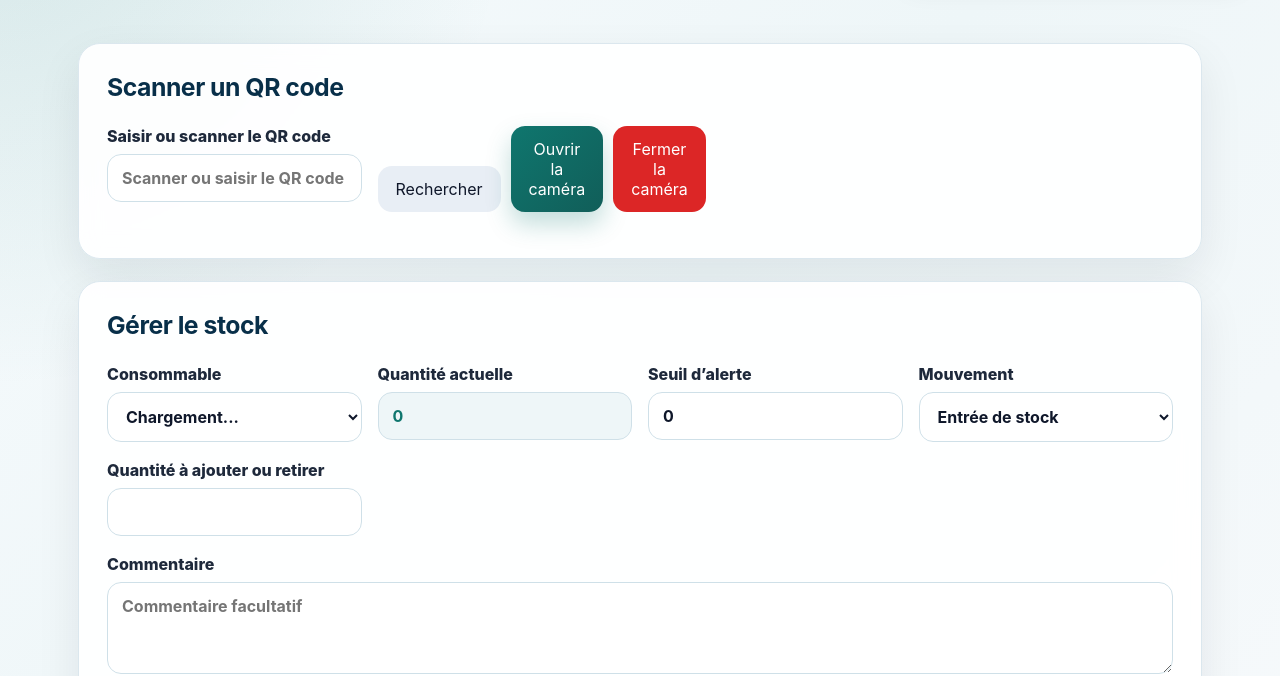
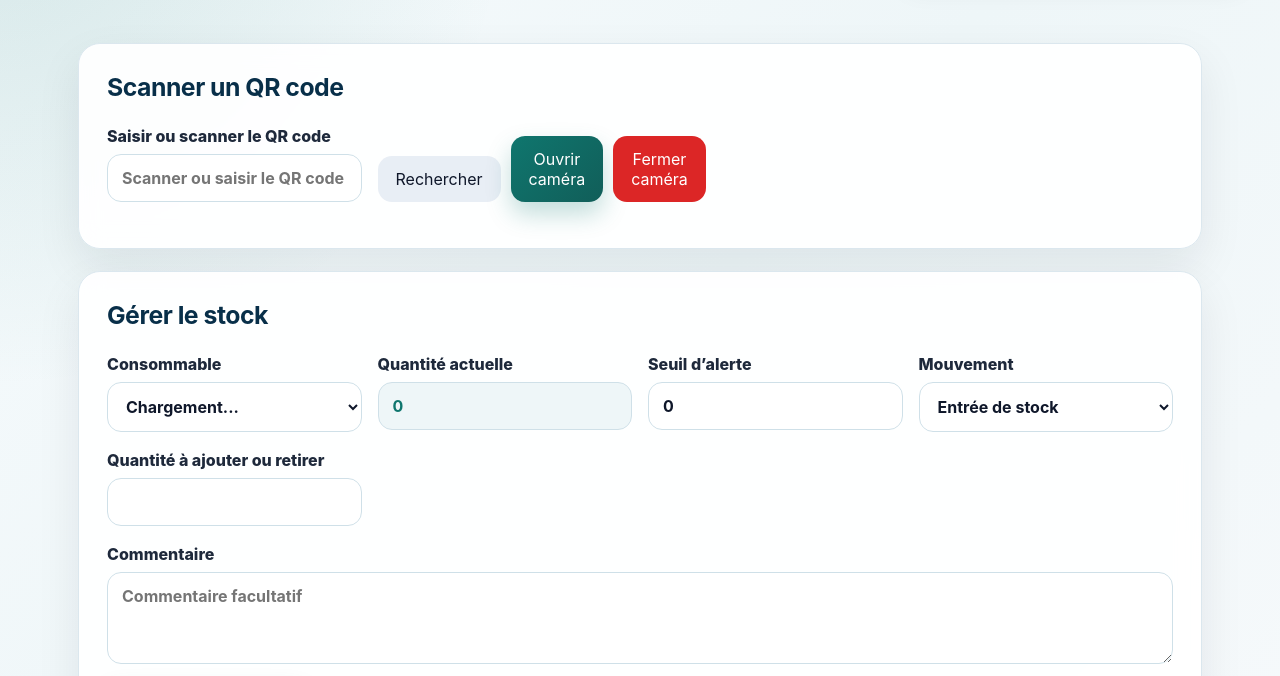
Before and after one commit to Biomed2607/stock-biomedical, a plain HTML site: page stock.html in a window 1280 px wide. Shown: the part 124-800 px from the top of the page. Drawn offline with Linux system fonts and the light colour scheme.

Commit message:
Update stock.html

```diff
--- a/stock.html
+++ b/stock.html
@@ -27,16 +27,16 @@
     <section class="card">
       <h2>Scanner un QR code</h2>
 
-      <div class="form-grid">
+      <div class="form-grid scanner-grid">
         <label>
           Saisir ou scanner le QR code
           <input id="qrSearch" type="text" placeholder="Scanner ou saisir le QR code" />
         </label>
 
-        <div class="form-actions">
-          <button id="searchQrBtn" class="btn secondary" type="button">Rechercher</button>
-          <button id="startScannerBtn" class="btn primary" type="button">Ouvrir la caméra</button>
-          <button id="stopScannerBtn" class="btn danger" type="button">Fermer la caméra</button>
+        <div class="form-actions scanner-actions">
+          <button id="searchQrBtn" class="btn secondary small-btn" type="button">Rechercher</button>
+          <button id="startScannerBtn" class="btn primary small-btn" type="button">Ouvrir caméra</button>
+          <button id="stopScannerBtn" class="btn danger small-btn" type="button">Fermer caméra</button>
         </div>
       </div>
 
@@ -94,6 +94,7 @@
 
     <section class="card">
       <h2>État du stock</h2>
+      <p class="muted-text">Seuls les consommables en stock bas ou en rupture sont affichés ici.</p>
 
       <div class="table-wrapper">
         <table>
```
